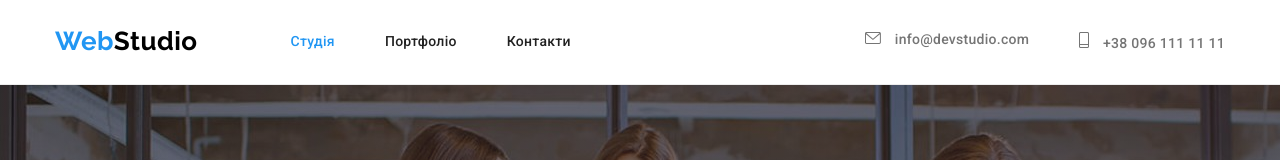
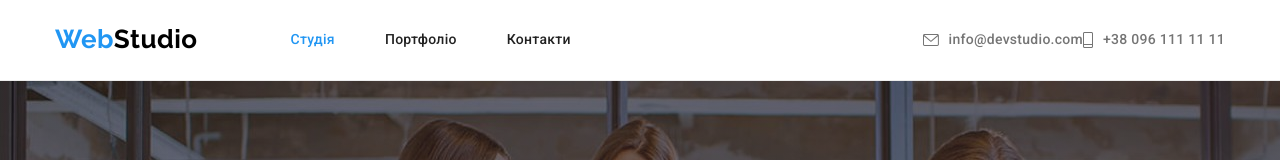
Before and after one commit to OleksandraParkhomenko/goit-markup-hw-04, a plain HTML site: page index.html in a window 1280 px wide. Shown: the top 160 px of the page. Drawn offline with nearby package versions, Linux system fonts and the light colour scheme.

Commit message:
вирівнює навігацію в хедері

```diff
--- a/css/styles.css
+++ b/css/styles.css
@@ -123,25 +123,28 @@
     padding-bottom: 32px;
     display: block;}
 
- .contact-nav .link:hover,
- .contact-nav .link:focus {color: var(--accent-color);}
+
 
 .contact-nav{margin-bottom: 0px;
 display: flex;
 margin-left: auto;}
+.contact-nav .link{display: flex;
+justify-items: center;}
 
-.contact-nav .item+ .item{ margin-left: 50px;}
-.email-svg{justify-self: baseline;
+
+/* .contact-nav .item+ .item{ margin-left: 50px;} */
+.email-svg{
   color: rgba(117, 117, 117, 1);
   background-color: rgba(255, 255, 255, 1);
   align-self: center;
   margin-right: 10px;
-  text-align: center;
-  justify-content: center;}
-  .email-svg{fill: currentColor;}
-  .email-svg:hover,
-  .email-svg:focus{ color: var(--accent-color);
-  background-color: var(--primary-white-color);}
+  align-items: center;
+  fill:currentColor;}
+
+  .contact-nav .link:focus .email-svg{fill: var(--accent-color);}
+  /* .email-svg:hover,
+  .email-svg:focus{ fill: var(--accent-color);
+  background-color: var(--primary-white-color);} */
 
  /* hero */
  .hero{
```
Also changed, not shown: index.html (line endings or trailing spaces).
